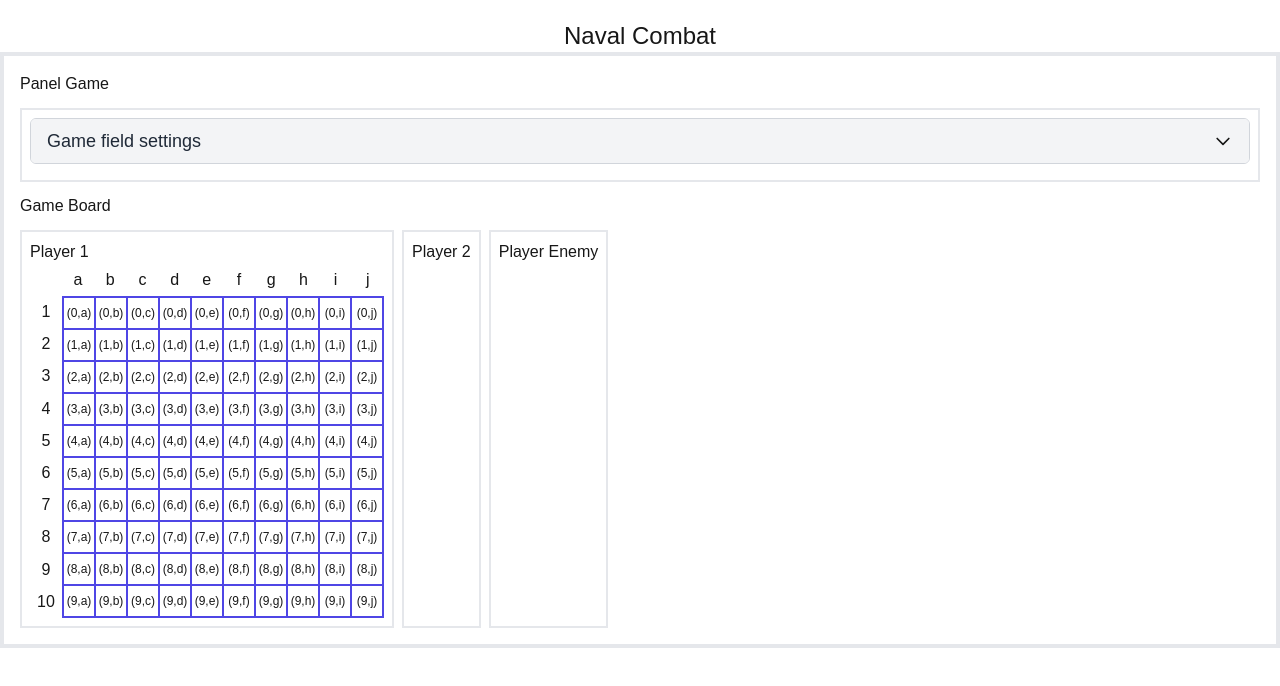
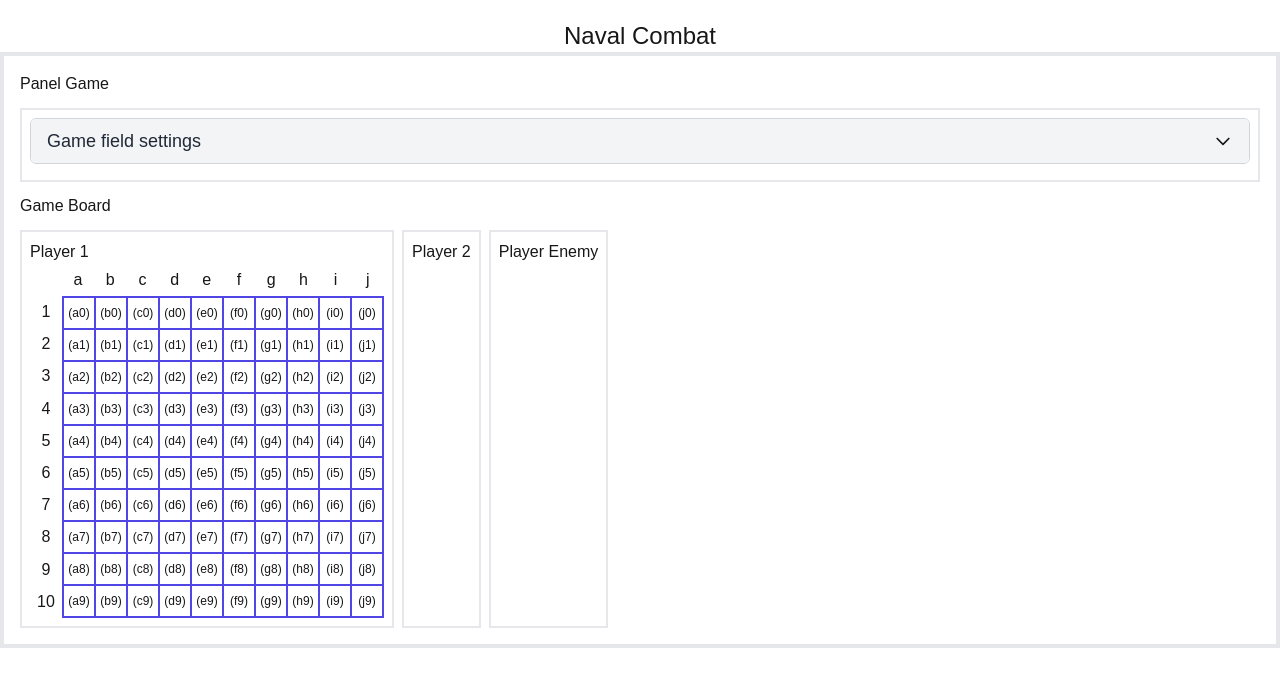
Before and after one commit to AlexandrSherbina/noval-combat, a Next.js app: page /game/naval-combat in a window 1280 px wide. Shown: the top 686 px of the page. Built offline with nearby package versions, Linux system fonts and the light colour scheme.

Commit message:
refactor battle field fn

```diff
--- a/src/app/game/naval-combat/FiledGame/FiledGame.tsx
+++ b/src/app/game/naval-combat/FiledGame/FiledGame.tsx
@@ -1,5 +1,5 @@
 "use client";
-import React, { useMemo } from "react";
+import React, { useEffect, useMemo } from "react";
 import styles from "./FiledGame.module.scss";
 import { filedGameService } from "../services/field-game.service";
 
@@ -30,12 +30,15 @@ const FiledGame: React.FC<FiledGameProps> = ({
     [rowsCount]
   );
 
-  const battleFiledMatrix = useMemo(
-    () => filedGameService.createBattlefieldMatrix(colsCount, rowsCount),
-    [colsCount, rowsCount]
-  );
+  const battleFiledMatrix = useMemo(() => {
+    const columns = filedGameService.singleCharacterArray(0, colsCount);
+    return filedGameService.createBattlefieldMatrix(rowsCount, columns);
+  }, [rowsCount, colsCount]);
 
-  console.log("battleFiledMatrix: ", battleFiledMatrix);
+  useEffect(() => {
+    console.log("battleFiledMatrix", battleFiledMatrix);
+  }, [battleFiledMatrix]);
+
   return (
     <>
       <div
@@ -62,33 +65,20 @@ const FiledGame: React.FC<FiledGameProps> = ({
         </div>
 
         {/* Игровое поле */}
-        {/* <div
-          className={`container-sm grid ${styles["grid-dynamic-cols"]} ${styles["grid-dynamic-rows"]}
-                    border border-indigo-600 ${styles["field-player"]}`}
-        >
-          {fieldGame.map((_, i) => (
-            <div
-              className="flex items-center justify-center w-8 h-8 border border-indigo-600 hover:bg-cyan-50 cursor-pointer"
-              key={i}
-            >
-              {""}
-            </div>
-          ))}
-        </div> */}
-        {/* Refactor battle filed*/}
         <div
           className={`container-sm grid ${styles["grid-dynamic-cols"]} ${styles["grid-dynamic-rows"]}
         border border-indigo-600 ${styles["field-player"]}`}
         >
-          {battleFiledMatrix.map((row, i) => {
-            return row.map((col, j) => {
+          {battleFiledMatrix.map((_row, i) => {
+            return _row.map((_col, j) => {
+              const coord = rangeAxisX[j] + i;
               return (
                 <div
-                  id={`cell-${i}-${j}`}
+                  id={`cell-${coord}`}
                   className="text-xs  flex items-center justify-center w-8 h-8 border border-indigo-600 hover:bg-cyan-50 cursor-pointer"
                   key={j}
                 >
-                  {`(${i},${col})`}
+                  {`(${coord})`}
                 </div>
               );
             });
--- a/src/app/game/naval-combat/services/field-game.service.ts
+++ b/src/app/game/naval-combat/services/field-game.service.ts
@@ -3,8 +3,8 @@ class FieldGameService {
     return Array.from({ length: to - from + 1 }, (_, i) => from + i);
   }
 
-  singleCharArrGen(char: string | number, amount: number): string[] {
-    return Array.from({ length: amount }, () => char.toString());
+  singleCharacterArray(value: string | number | boolean, amount: number): string[] {
+    return Array(amount).fill(value);
   }
 
   rangeChars(start_code_char: number = 97, countChars: number = 10) {
@@ -13,8 +13,7 @@ class FieldGameService {
       ...filedGameService.rangeFn(start_code_char, end_code_char)
     ).split("");
   }
-  createBattlefieldMatrix(cols: number = 10, rows: number = 10, start_code_char: number = 97): string[][] {
-    const arrChars = this.rangeChars(start_code_char, cols);
+  createBattlefieldMatrix(rows: number = 10, arrChars: string[] = []): string[][] {
     const matrix: string[][] = Array.from({ length: rows }, () => arrChars);
     return matrix;
   }
```
